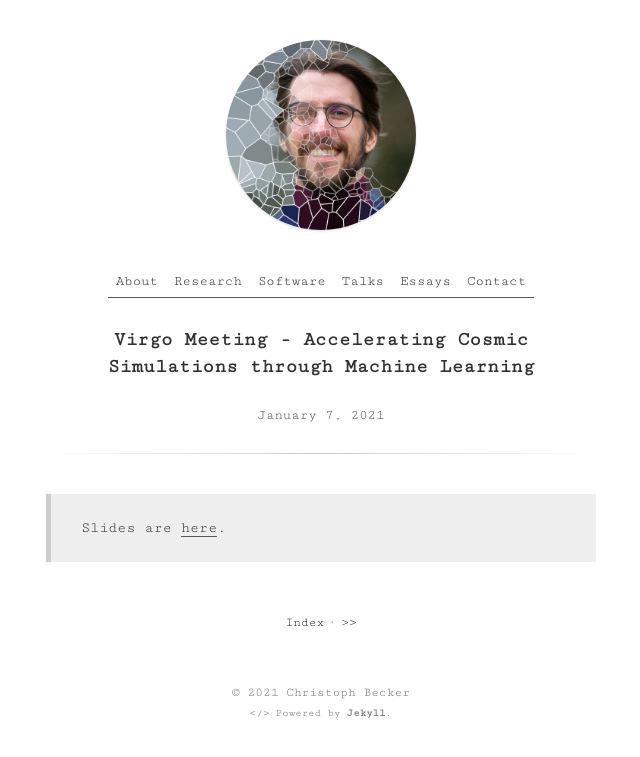
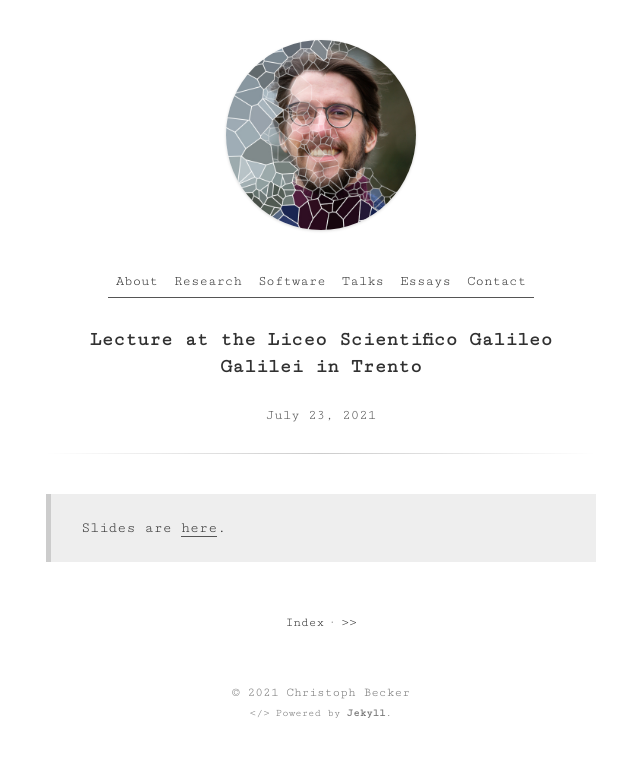
Before and after one commit to Christovis/Christovis.github.io, a Jekyll site: the page built from _talks/2021-03-23-talks-LiceoScientificoGalileoGalilei.md, in a window 1280 px wide. Shown: the top 757 px of the page, without its empty margins (319-959 px from the left). Built offline with Jekyll 4.4.1, drawn with Linux system fonts in a browser that asks for light colours.

Commit message:
correction to new talk

```diff
--- a/_talks/2021-03-23-talks-LiceoScientificoGalileoGalilei.md
+++ b/_talks/2021-03-23-talks-LiceoScientificoGalileoGalilei.md
@@ -1,7 +1,7 @@
 ---
-title: Virgo Meeting - Accelerating Cosmic Simulations through Machine Learning
+title: Lecture at the Liceo Scientifico Galileo Galilei in Trento
 type: talks
-date: 2021-01-07
+date: 2021-07-23
 imageurl: /assets/
 author: Christoph Becker
 ---
```
